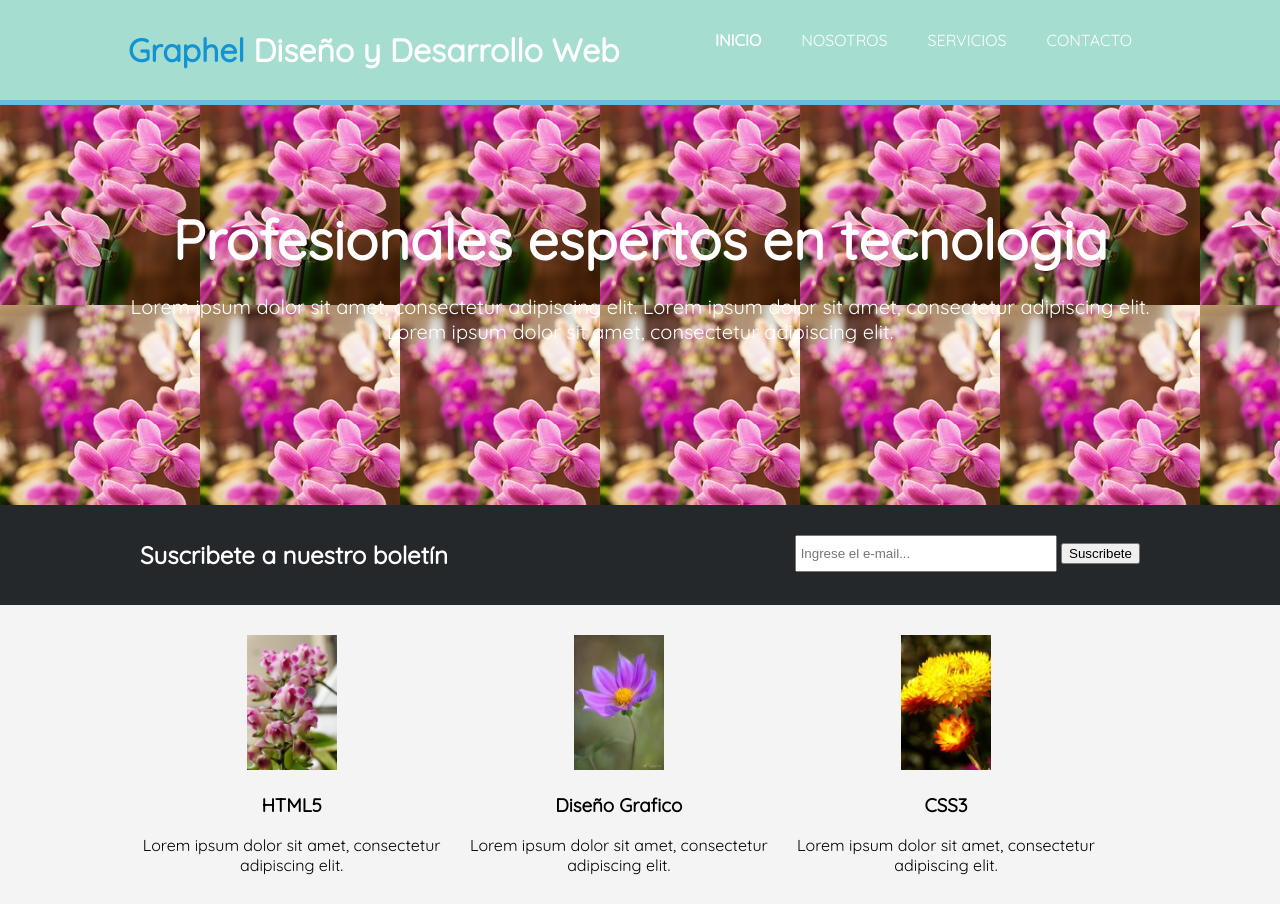
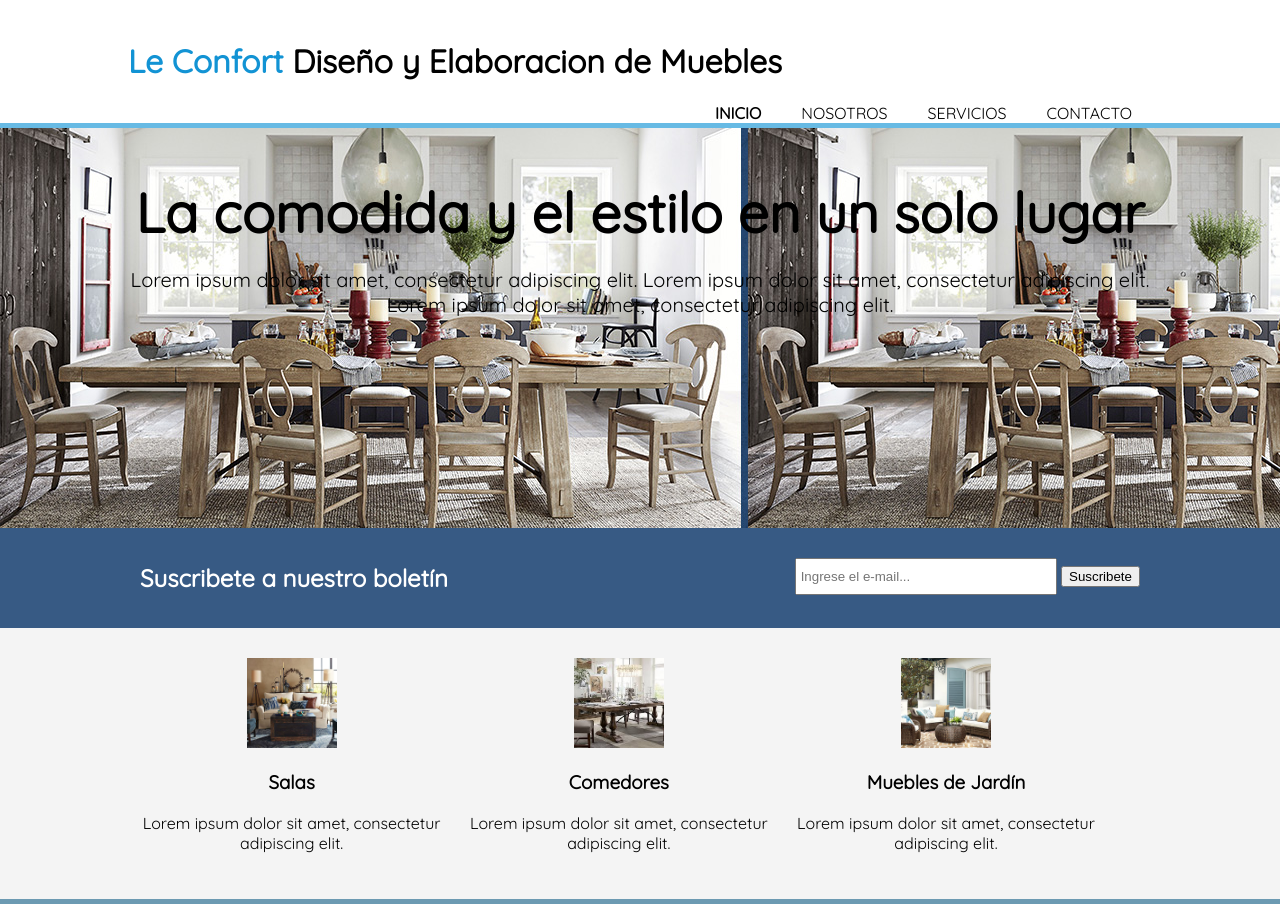
Before and after one commit to karinabrsa/Pagina-Web, a plain HTML site: page index.html in a window 1280 px wide. Shown: the top 904 px of the page. Drawn offline with Linux system fonts and the light colour scheme.

Commit message:
cambio de colores a la pagina, definicion de las imagenes a usar y modificaciones en el header

```diff
--- a/css/estilos.css
+++ b/css/estilos.css
@@ -25,14 +25,14 @@ ul{
 }
 /*Encabezado*/
 header{
-    background-color: #41c0a570;
-    color: #fff;
-    padding-top: 30px;
+    background-color:#fff;
+    color: black;
+    padding-top: 20px;
     min-height: 70px;
     border-bottom: 5px solid #67bae4;
 }
 header a{
-    color: #fff;
+    color: black;
     text-decoration: none;
     text-transform: uppercase;
     font-size: 16px;
@@ -47,7 +47,7 @@ header #marca{
     float: left;
 }
 header #marca h1{
-    margin: 0;
+    margin: 40;
 }
 header nav{
     float: right;
@@ -62,12 +62,12 @@ header .resaltado,header .actual{
     min-height: 400px;
     /*Como se esta en la carpeta css se ponen 2 puntos
     para regresar y entrar en la carpeta img*/
-    background: url('../img/10.jpg') 0 -400px;
+    background: url('../img/cabecera.png') 0 -15px;
     text-align: center;
-    color: #fff;
+    color: black;
 }
 #cabecera h1{
-    margin-top: 100px;
+    margin-top: 50px;
     font-size: 55px;
     margin-bottom: 10px;
 }
@@ -78,7 +78,7 @@ header .resaltado,header .actual{
 #boletin{
     padding: 15px;
     color: #fff;
-    background: #24282b;
+    background:  rgb(55, 90, 132);
 }
 #boletin h1{
     float: left;
@@ -105,11 +105,16 @@ header .resaltado,header .actual{
 #cajas .caja img{
     width: 90px;
 }
+/*Lateral*/
+aside #lateral{
+
+}
+
 /*Footer o pie de pagina*/
 footer{
-    padding: 20px;
+    padding: 5px;
     margin-top: 20px;
     color:#fff;
-    background-color: #1293d4;
+    background-color: #0b5b8394;
     text-align: center;
 }
--- a/index.html
+++ b/index.html
@@ -1,7 +1,7 @@
 <!DOCTYPE html>
 <html>
     <head>
-        <title>Graphel Desarrollo Web | Bienvenidos</title>
+        <title>Muebles Le Confort | Bienvenidos</title>
         <meta charset="utf-8">
         <meta name="viewport" content="width=device-width">
         <meta name="description" content="Diseño y Desarrollo Web">
@@ -14,7 +14,7 @@
         <header>
             <div class="contenedor">
                 <div id="marca">
-                    <h1><span class="resaltado">Graphel</span> Diseño y Desarrollo Web</h1>
+                    <h1><span class="resaltado">Le Confort</span> Diseño y Elaboracion de Muebles </h1>
                 </div>
                 <nav>
                     <ul>
@@ -29,12 +29,11 @@
 
         <section id="cabecera">
             <div class="contenedor">
-                <h1>Profesionales espertos en tecnologia</h1>
+                <h1>La comodida y el estilo en un solo lugar</h1>
                 <p>Lorem ipsum dolor sit amet, consectetur adipiscing elit.
                         Lorem ipsum dolor sit amet, consectetur adipiscing elit.
                         Lorem ipsum dolor sit amet, consectetur adipiscing elit.
                 </p>
-
             </div>
         </section>
 
@@ -51,21 +50,21 @@
         <section id="cajas">
             <div class="contenedor">
                 <div class="caja">
-                    <img src="img/0.jpg">
-                    <h3>HTML5</h3>
+                    <img src="img/sala.jpg">
+                    <h3>Salas</h3>
                     <p>Lorem ipsum dolor sit amet, consectetur adipiscing elit.</p>
                 </div>
 
                 <div class="caja">
-                        <img src="img/1.jpg">
-                        <h3>Diseño Grafico</h3>
-                        <p>Lorem ipsum dolor sit amet, consectetur adipiscing elit.</p>
+                    <img src="img/comedor.jpg">
+                    <h3>Comedores</h3>
+                    <p>Lorem ipsum dolor sit amet, consectetur adipiscing elit.</p>
                 </div>
 
                 <div class="caja">
-                        <img src="img/2.jpg">
-                        <h3>CSS3</h3>
-                        <p>Lorem ipsum dolor sit amet, consectetur adipiscing elit.</p>
+                    <img src="img/mueblesjard.jpg">
+                    <h3>Muebles de Jardín</h3>
+                    <p>Lorem ipsum dolor sit amet, consectetur adipiscing elit.</p>
                 </div>
             </div>
             <!--
```
Also changed, not shown: img/0.jpg (deleted), img/1.jpg (deleted), img/10.jpg (deleted), img/11.jpg (deleted), img/2.jpg (deleted), img/3.jpg (deleted), img/4.jpg (deleted), img/5.jpg (deleted), img/6.jpg (deleted), img/7.jpg (deleted), img/8.jpg (deleted), img/9.jpg (deleted), img/alacena.png (added), img/cabecera.png (added), 3 more files.
